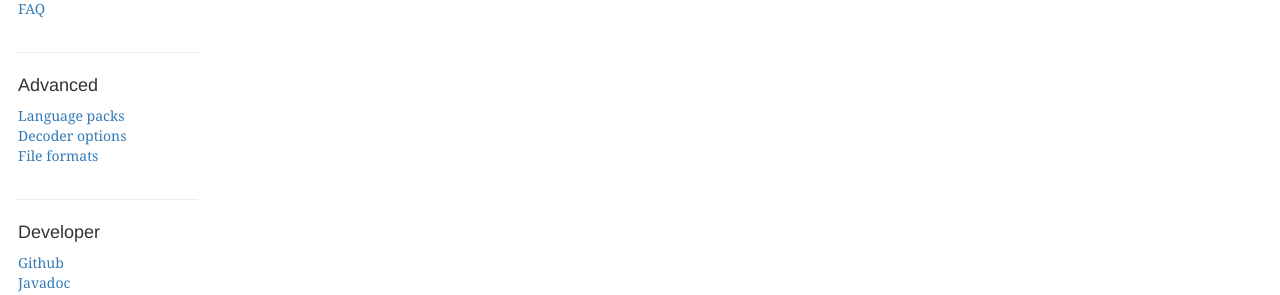
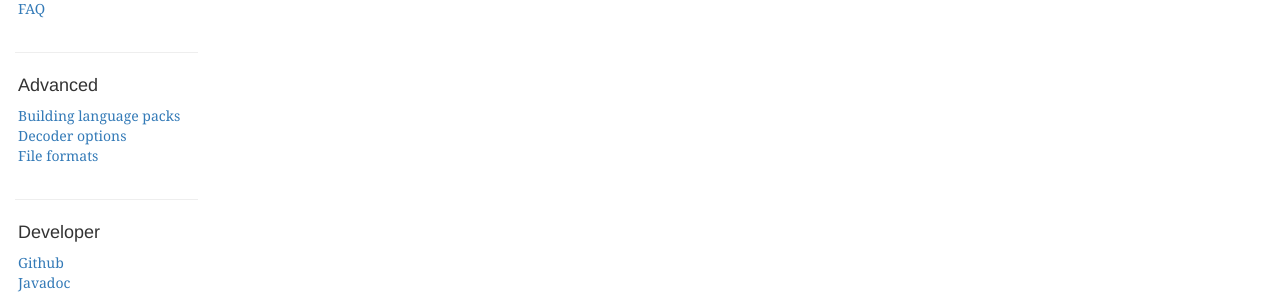
Before and after one commit to joshua-decoder/joshua-decoder.github.com, a Jekyll site: the page built from index.md, in a window 1280 px wide. Shown: the part 594-889 px from the top of the page. Built offline with Jekyll 4.4.1, drawn with Linux system fonts in a browser that asks for light colours; nearby versions of some CDN libraries; comment, search, counter and statistics services are not loaded.

Commit message:
fixed link

```diff
--- a/_layouts/default6.html
+++ b/_layouts/default6.html
@@ -88,7 +88,7 @@
           <div class="sidebar-module">
             <h4>Advanced</h4>
             <ol class="list-unstyled">
-              <li><a href="/6.0/file-formats.html">Language packs</a></li>
+              <li><a href="/6.0/bundle.html">Building language packs</a></li>
               <li><a href="/6.0/decoder.html">Decoder options</a></li>
               <li><a href="/6.0/file-formats.html">File formats</a></li>
             </ol>
```
